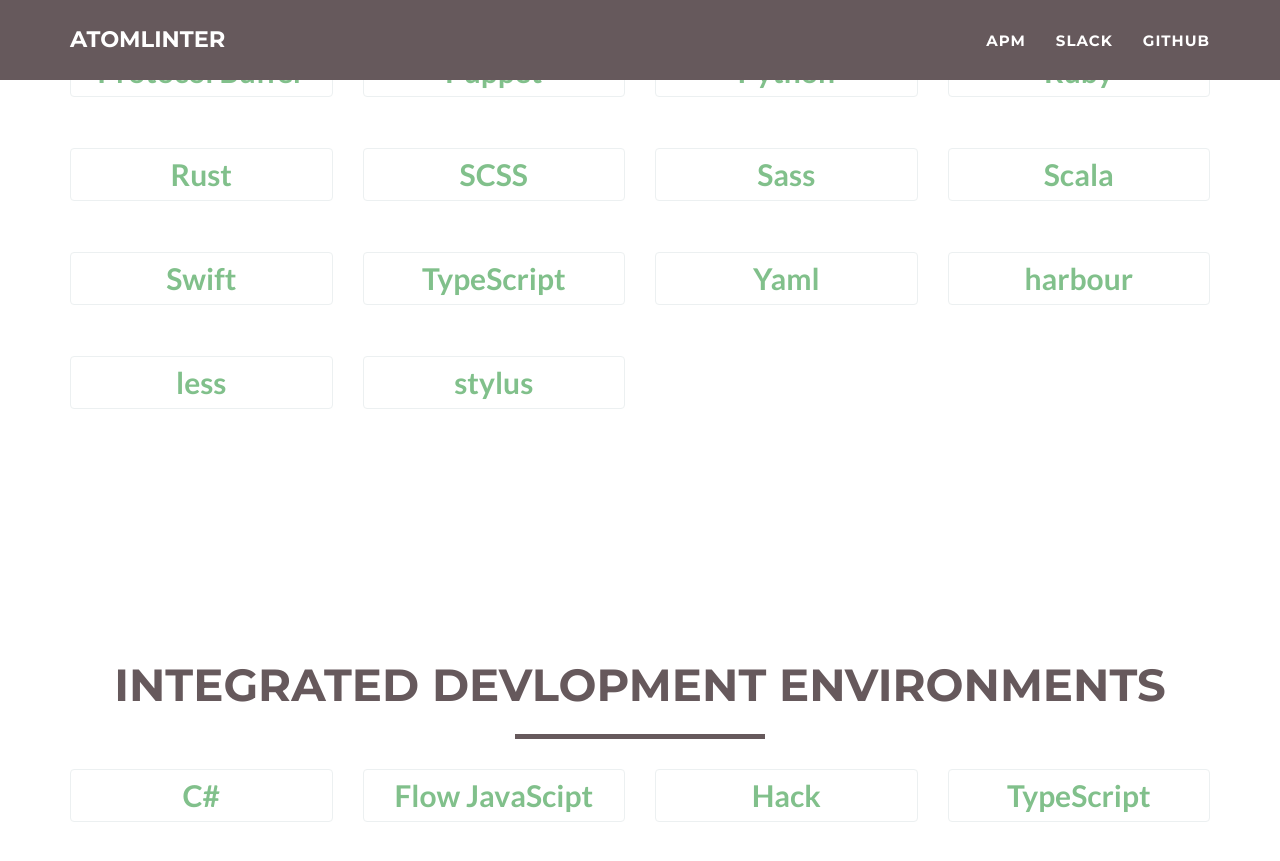
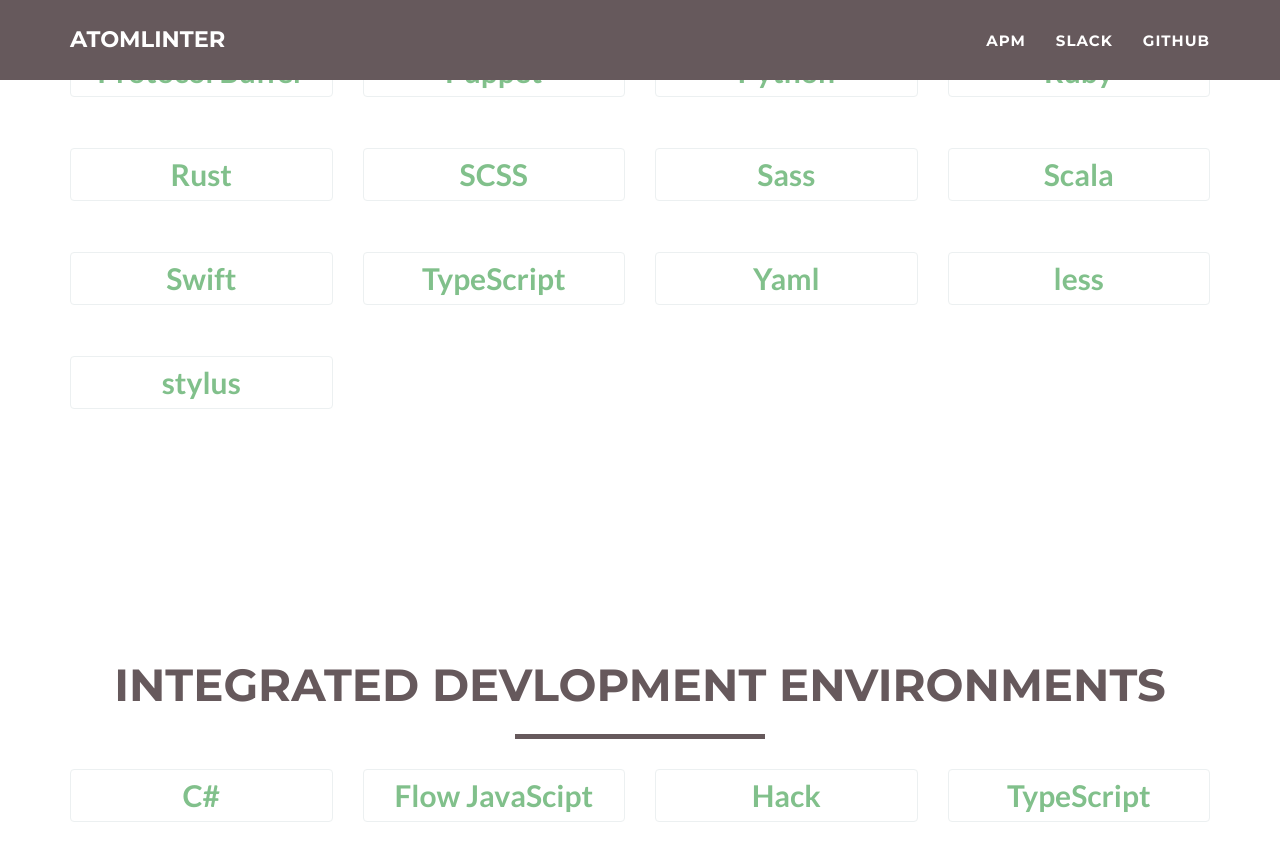
Before and after one commit to AtomLinter/atomlinter.github.io, a Jekyll site: the page built from index.html, in a window 1280 px wide and 900 px high, scrolled down 1655 px. Shown: the top 861 px of the window. Built offline with Jekyll 4.4.1, drawn with Linux system fonts in a browser that asks for light colours.

Commit message:
Remove linter-harbour
Ref: AtomLinter/linter-harbour#4

```diff
--- a/_config.yml
+++ b/_config.yml
@@ -224,11 +224,6 @@
         packages:
           - title: linter-bootlint
             url: https://atom.io/packages/linter-bootlint
-      - title: harbour
-        modal: harbour
-        packages:
-          - title: linter-harbour
-            url: https://atom.io/packages/linter-harbour
       - title: Rust
         modal: rust
         packages:
```
